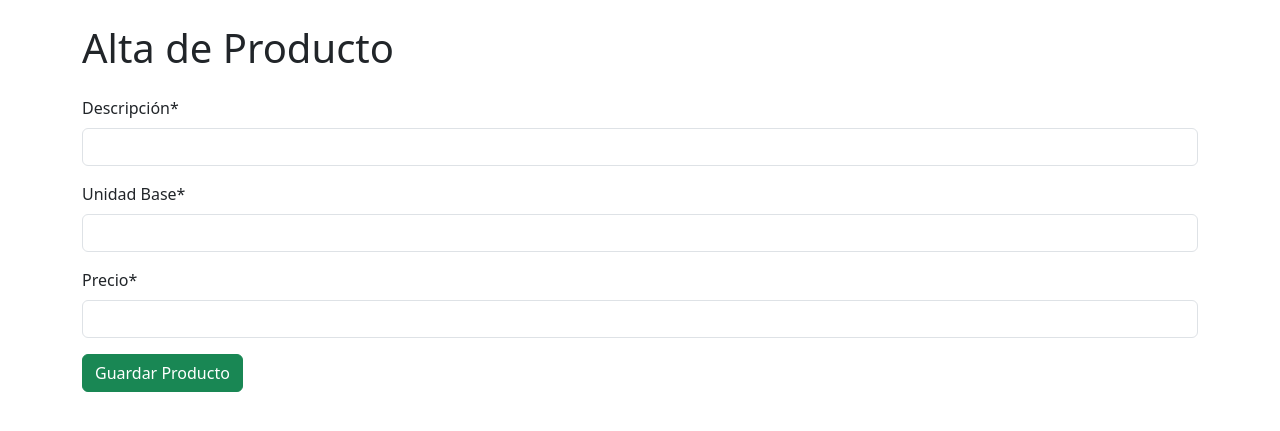
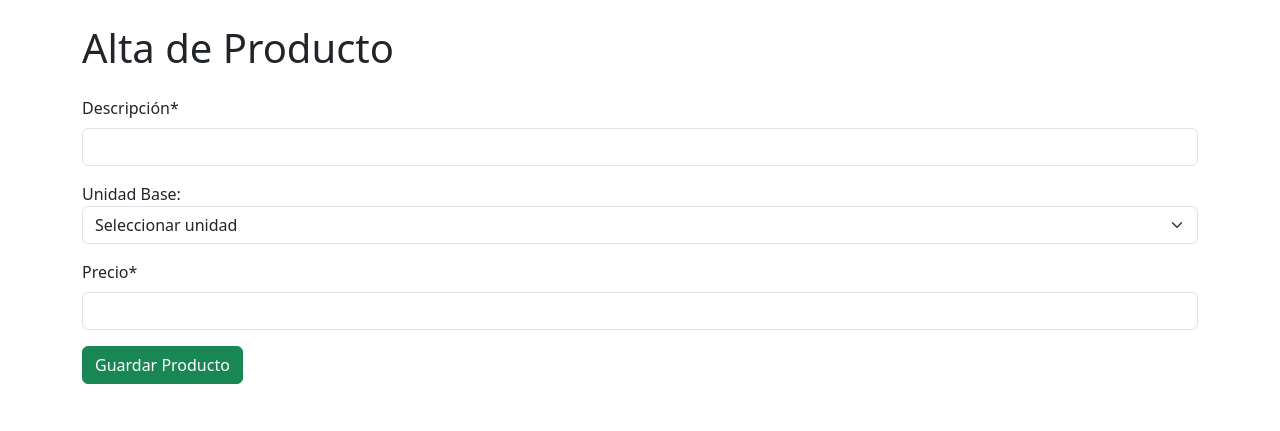
Before and after one commit to mgorno/GranjApp, a Flask app: page /productos/nuevo in a window 1280 px wide. Shown: the part 56-487 px from the top of the page. Run offline with Flask 3, Linux system fonts and the light colour scheme.

Commit message:
elegir unidad base

```diff
--- a/templates/nuevo_producto.html
+++ b/templates/nuevo_producto.html
@@ -20,9 +20,14 @@
     <input type="text" class="form-control" name="descripcion" value="{{ descripcion|default('') }}" required>
   </div>
   <div class="mb-3">
-    <label for="unidad_base" class="form-label">Unidad Base*</label>
-    <input type="text" class="form-control" name="unidad_base" value="{{ unidad_base|default('') }}" required>
+    <label>Unidad Base:</label>
+    <select name="unidad_base" required class="form-select">
+      <option value="">Seleccionar unidad</option>
+      <option value="kg">kg</option>
+      <option value="Cajon">litro</option>
+    </select>
   </div>
+
   <div class="mb-3">
     <label for="precio" class="form-label">Precio*</label>
     <input type="number" step="0.01" class="form-control" name="precio" value="{{ precio|default('') }}" required>
```
Lines whose indentation alone changed are shown as unchanged.
